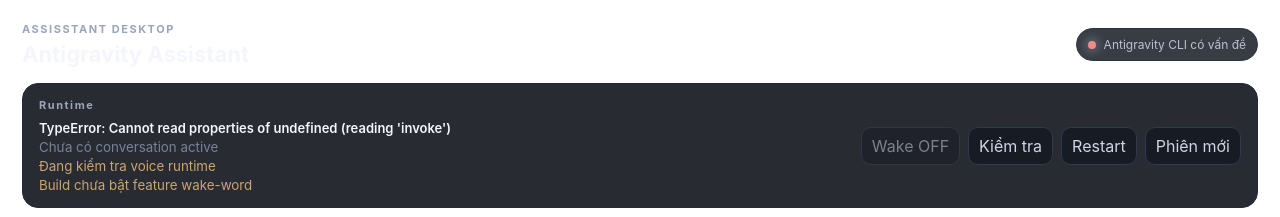
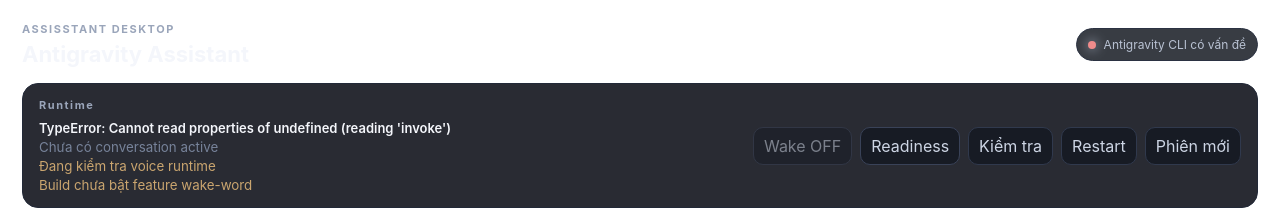
Before and after one commit to Vo-Xuan-Duong/Assisstant_Desktop, a React (Vite) app in the folder apps/desktop/: page / in a window 1280 px wide. Shown: the top 217 px of the page. Built offline with nearby package versions, Linux system fonts and the light colour scheme.

Commit message:
feat(ui): mount runtime readiness panel

```diff
--- a/apps/desktop/src/App.tsx
+++ b/apps/desktop/src/App.tsx
@@ -14,6 +14,7 @@ import {
   submitPrompt,
 } from "./api";
 import { onPermissionRequest, submitPermissionDecision } from "./permissionApi";
+import ReadinessPanel from "./ReadinessPanel";
 import type {
   AssistantState,
   ChatMessage,
@@ -458,6 +459,7 @@ export default function App() {
           >
             Wake {wake?.enabled ? "ON" : "OFF"}
           </button>
+          <ReadinessPanel />
           <button type="button" className="secondary" disabled={busy} onClick={() => void refreshHealth()}>
             Kiểm tra
           </button>
```
